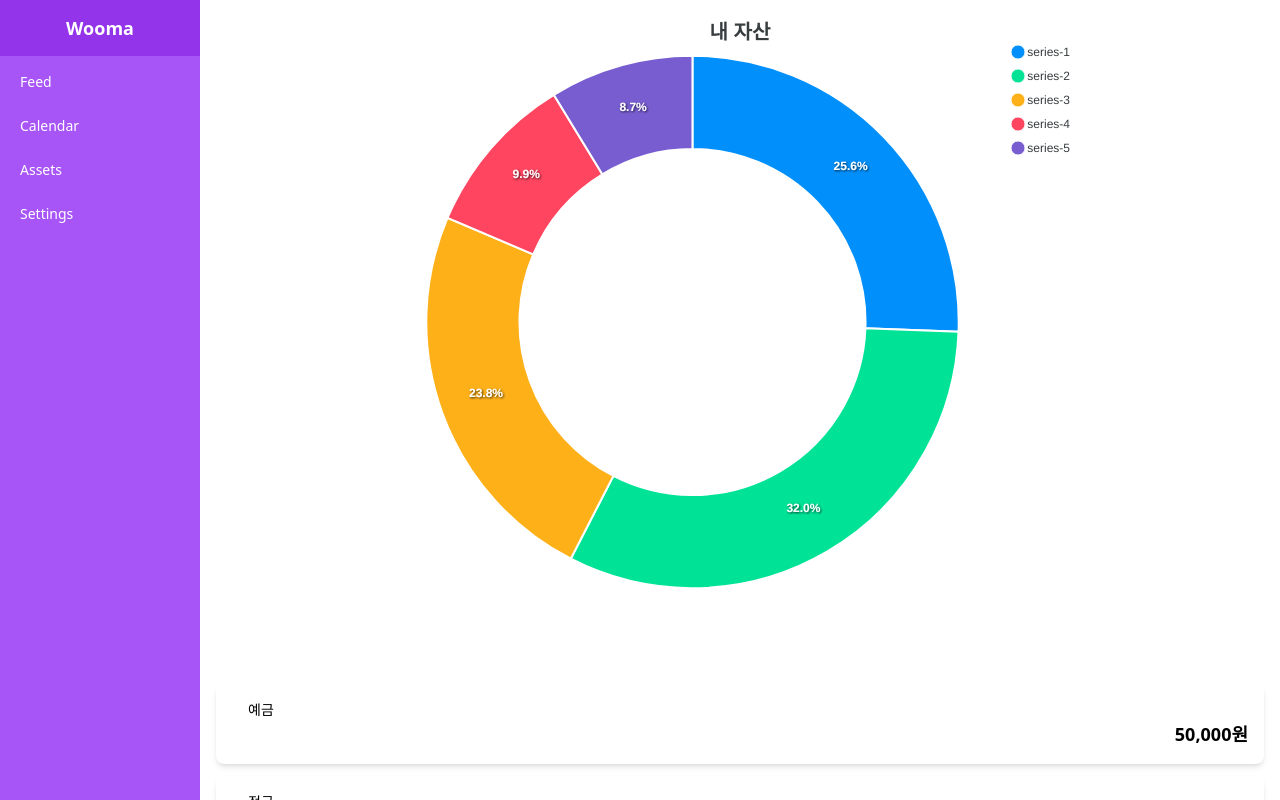
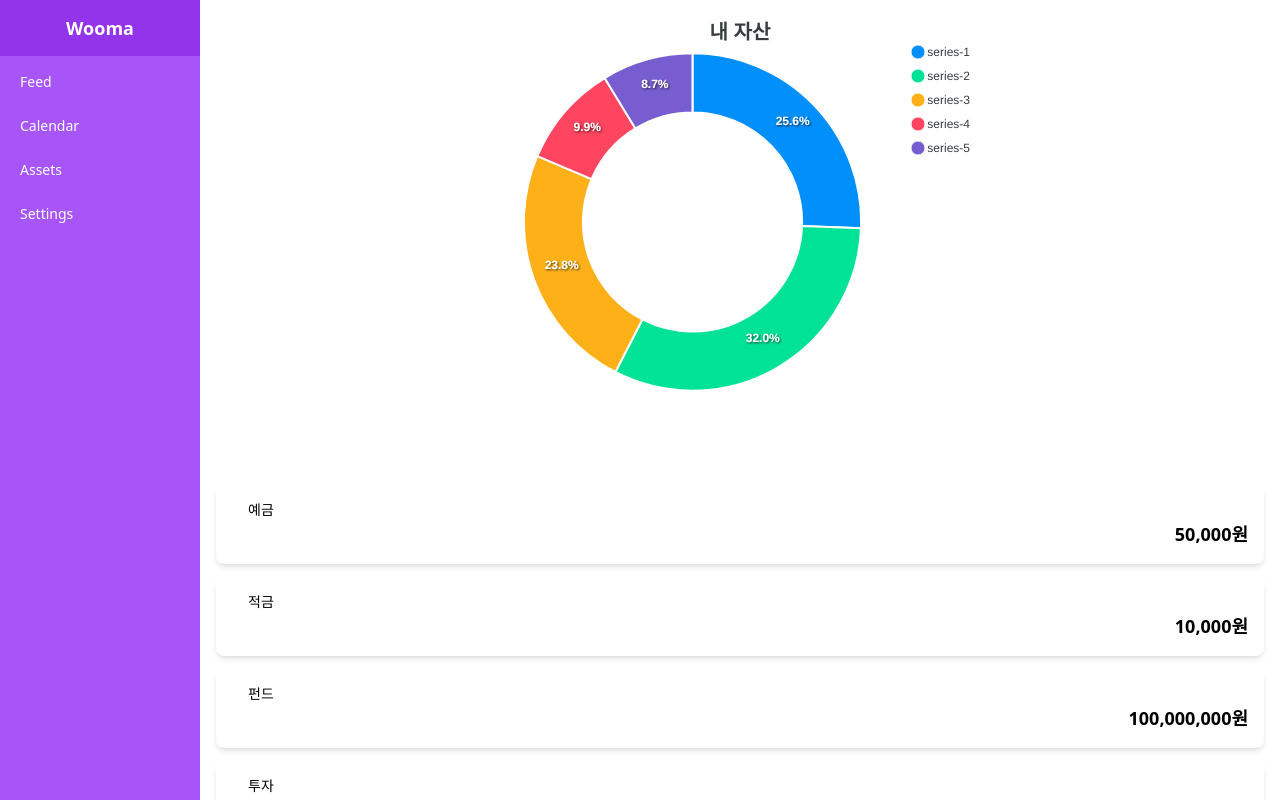
Before and after one commit to taewonnn/Wooma, a React (Vite) app: page /assets in a window 1280 px wide. Built offline with nearby package versions, Linux system fonts and the light colour scheme; no server answers.

Commit message:
feat: asset - 그래프 테스트

```diff
--- a/src/pages/member/Assets.tsx
+++ b/src/pages/member/Assets.tsx
@@ -35,7 +35,7 @@ function Assets() {
           type="donut"
           options={options}
           series={series}
-          width={isMobile ? 400 : 700}
+          width={isMobile ? 400 : 500}
         />
       </div>
 
```
